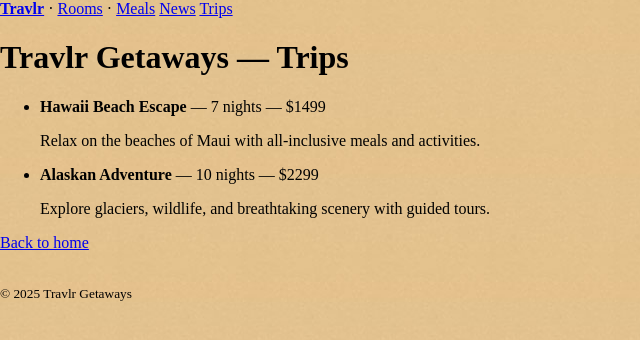
After one commit to seemachavesta/travlr-getaways, a Node server app: page /trips in a window 1280 px wide. The commit adds this page. Shown: the top 340 px of the page, without its empty margins (0-640 px from the left). Run offline with Node 20, Linux system fonts and the light colour scheme; some libraries are stand-ins or nearby versions.

Commit message:
(module3): add trips.json and dynamic trips page with MVC + HBS

```diff
--- a/app_server/controllers/travlr.js
+++ b/app_server/controllers/travlr.js
@@ -1,4 +1,10 @@
+
+const tripsData = require('../../trips.json');
+
+
 // Controller for public pages
+
+
 const index = (req, res) => {
   res.render('index', {
     layout: 'layouts/layout',
@@ -53,4 +59,13 @@ const news = (req, res) => {
   });
 };
 
-module.exports = { index, meals, rooms, news };
+
+const trips = (req, res) => {
+  res.render('trips', {
+    layout: 'layouts/layout',
+    title: 'Travlr Getaways — Trips',
+    trips: tripsData
+  });
+};
+
+module.exports = { index, meals, rooms, news, trips };
--- a/app_server/routes/travlr.js
+++ b/app_server/routes/travlr.js
@@ -14,7 +14,8 @@ router.get('/rooms', ctrlTravlr.rooms);
 // News route
 router.get('/news', ctrlTravlr.news);
 
-
+// Trips route
+router.get('/trips', ctrlTravlr.trips);
 
 
 module.exports = router;
--- a/app_server/views/partials/header.hbs
+++ b/app_server/views/partials/header.hbs
@@ -3,4 +3,7 @@
   <a href="/rooms">Rooms</a> ·
   <a href="/meals">Meals</a>
   <a href="/news">News</a>
+  <a href="/trips">Trips</a>
+
+
 </header>
--- /dev/null
+++ b/app_server/views/trips.hbs
@@ -0,0 +1,12 @@
+<h1>{{title}}</h1>
+
+<ul>
+  {{#each trips}}
+    <li>
+      <strong>{{title}}</strong> — {{duration}} — ${{price}}
+      <p>{{description}}</p>
+    </li>
+  {{/each}}
+</ul>
+
+<p><a href="/">Back to home</a></p>
--- /dev/null
+++ b/trips.json
@@ -0,0 +1,14 @@
+[
+  {
+    "title": "Hawaii Beach Escape",
+    "duration": "7 nights",
+    "price": 1499,
+    "description": "Relax on the beaches of Maui with all-inclusive meals and activities."
+  },
+  {
+    "title": "Alaskan Adventure",
+    "duration": "10 nights",
+    "price": 2299,
+    "description": "Explore glaciers, wildlife, and breathtaking scenery with guided tours."
+  }
+]
```
